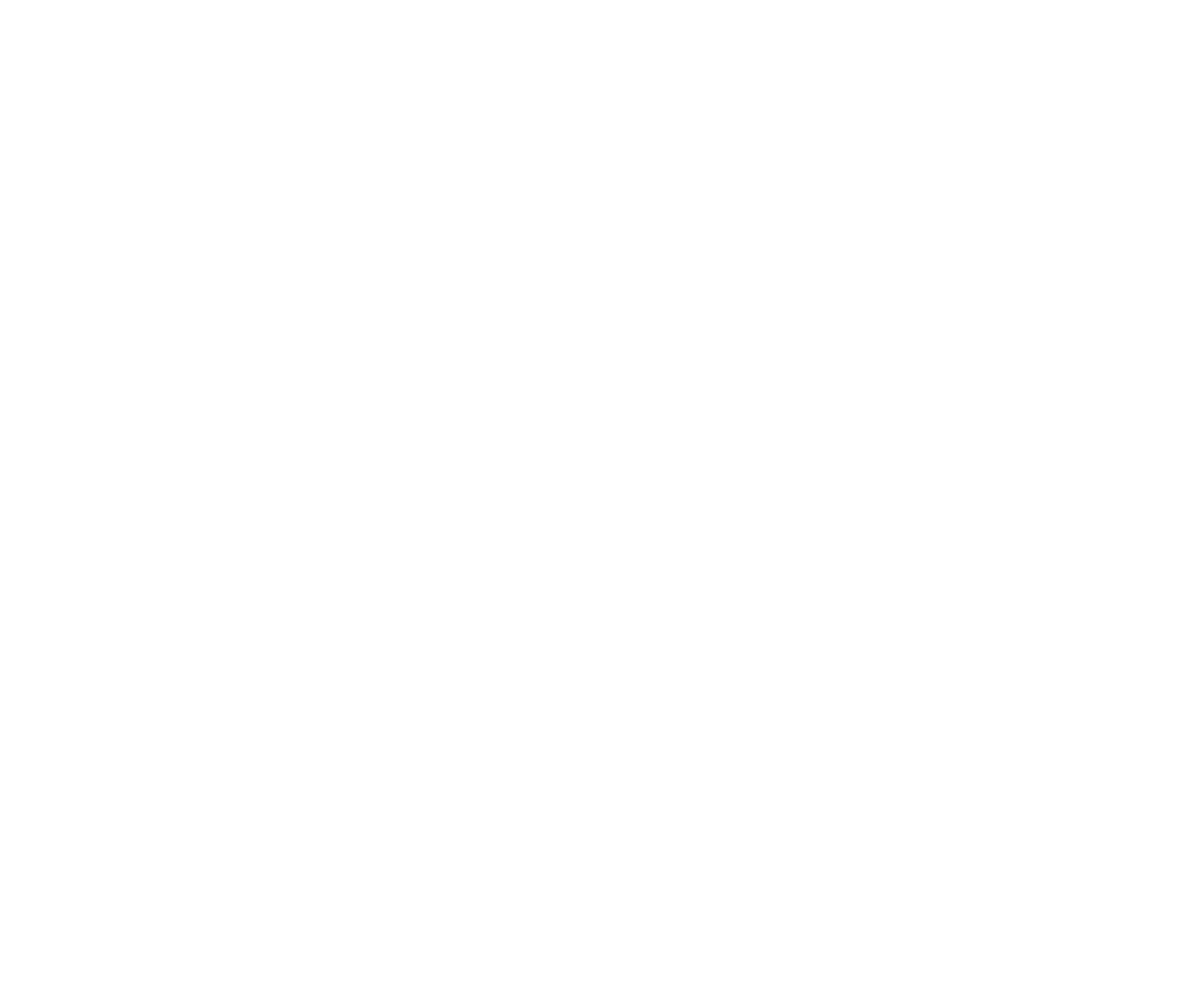
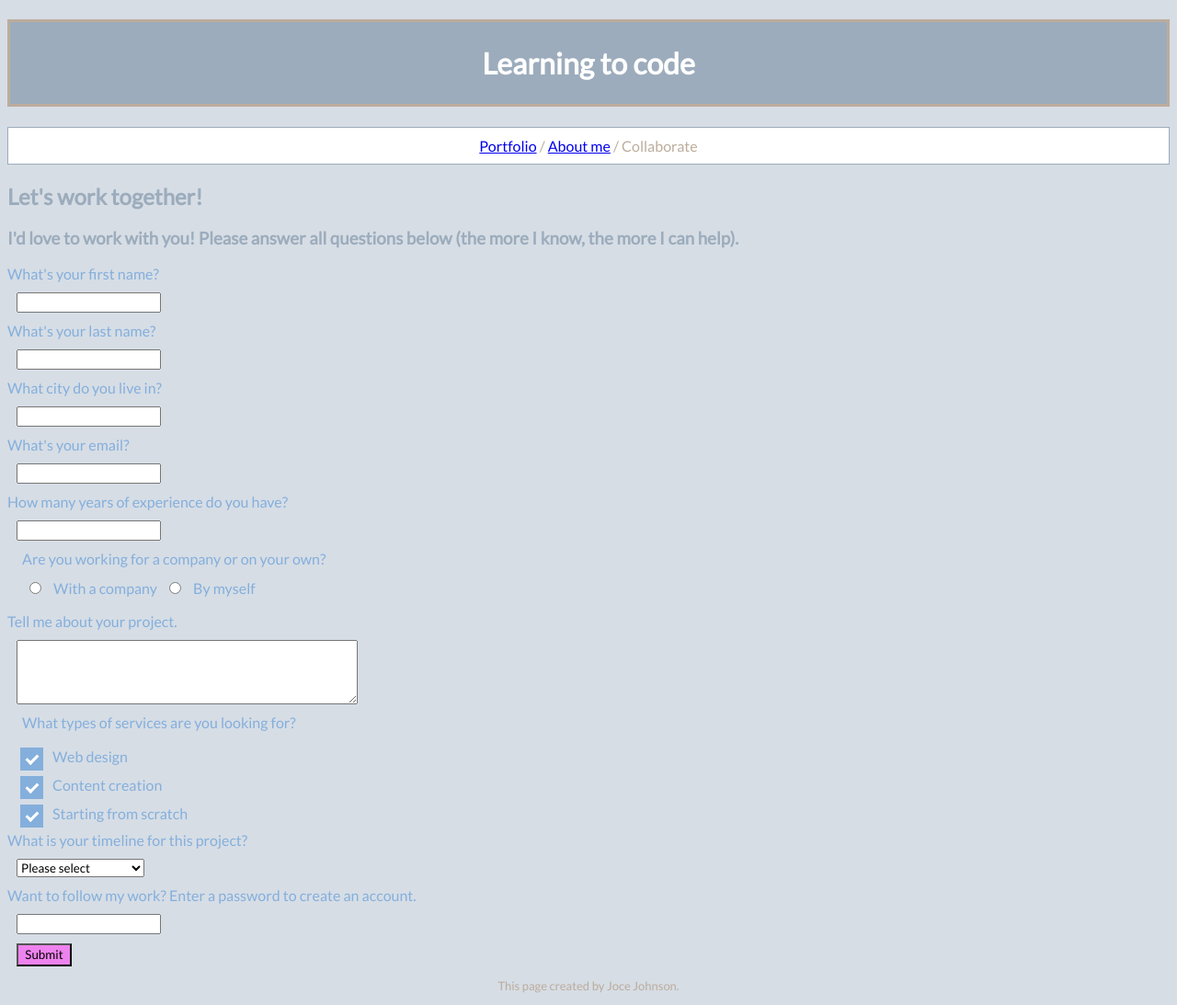
Before and after one commit to jocjoh/portfolio, a plain HTML site: page collaborate.html in a window 1280 px wide. Shown: the whole page at 92% size. Before the commit the page ends 800 px from the top, so only its background shows below. Drawn offline with Linux system fonts and the light colour scheme.

Commit message:
add styles to webform

```diff
--- a/collaborate.html
+++ b/collaborate.html
@@ -0,0 +1,96 @@
+<!DOCTYPE html>
+<html lang="en">
+  <head>
+    <meta charset="utf-8">
+    <title>Collaborate</title>
+    <script src="https://kit.fontawesome.com/e418cb4dcb.js"></script>
+    <link href="https://fonts.googleapis.com/css?family=Lato&display=swap" rel="stylesheet">
+    <link rel="stylesheet" type="text/css" href="styles/stylesheet.css">
+  </head>
+  <body>
+    <header>
+      <h1>Learning to code</h1>
+      <nav>
+        <a href="index.html">Portfolio</a> /
+        <a href="about-me.html">About me</a> /
+        Collaborate
+      </nav>
+    </header>
+    <h2>Let's work together!</h2>
+    <h3>I'd love to work with you! Please answer all questions below (the more I know, the more I can help).</h3>
+    <form method="GET">
+      <label>What's your first name?
+        <input type="text" name="firstName">
+      </label>
+
+      <label>What's your last name?
+        <input type="text" name="lastName">
+      </label>
+
+      <label>What city do you live in?
+        <input type="text" name="collaboratorCity">
+      </label>
+
+      <label>What's your email?
+        <input type="email" name="collaboratorEmail">
+      </label>
+
+      <label>How many years of experience do you have?
+        <input type="number" name="yearsCount">
+      </label>
+
+      <fieldset>
+        <legend>Are you working for a company or on your own?</legend>
+        <label>
+          <input type="radio" name="special" value="company">
+          With a company
+        </label>
+        <label>
+          <input type="radio" name="special" value="myself">
+          By myself
+        </label>
+      </fieldset>
+
+      <label>Tell me about your project.
+        <textarea name="collaboratorProject" rows="4" cols="50"></textarea>
+      </label>
+
+      <fieldset class="checkbox">
+        <legend>What types of services are you looking for?</legend>
+        <label>Web design
+          <input type="checkbox" name="type" value="webDesign">
+          <span class="checkmark"></span>
+        </label>
+        <label>Content creation
+          <input type="checkbox" name="type" value="contentCreation">
+          <span class="checkmark"></span>
+        </label>
+        <label>Starting from scratch
+          <input type="checkbox" name="type" value="startScratch">
+          <span class="checkmark"></span>
+        </label>
+      </fieldset>
+
+      <label>What is your timeline for this project?
+        <select name="hours">
+          <option value="">Please select</option>
+          <option value="few">3 months</option>
+          <option value="some">6 months</option>
+          <option value="many">more than 6 months</option>
+        </select>
+      </label>
+
+
+      <label>Want to follow my work? Enter a password to create an account.
+        <input type="password" name="accountPW">
+      </label>
+
+      <input type="submit" value="Submit">
+    </form>
+
+    <footer>
+      <p>This page created by Joce Johnson.</p>
+    </footer>
+
+  </body>
+</html>
--- a/styles/stylesheet.css
+++ b/styles/stylesheet.css
@@ -138,3 +138,99 @@ footer {
 img {
   border: white solid 5px;
 }
+
+/*Style for web forms starts here*/
+
+button, input, select, textarea {
+  font-family: 'Lato', sans-serif;
+  box-sizing: border-box;
+  display: block;
+  margin: 10px;
+}
+
+label {
+  font-family: 'Lato', sans-serif;
+  color: #84AFDC;
+}
+
+fieldset {
+  font-family: 'Lato', sans-serif;
+  color: #84AFDC;
+  border: none;
+}
+
+input[type=submit] {
+  width: 60px;
+  height: 25px;
+  font-family: 'Lato', sans-serif;
+  justify-content: center;
+  background-color: violet;
+}
+
+input[type=password]:focus {
+  background-color: #84AFDC;
+  outline: none;
+}
+
+fieldset input {
+  display: inline;
+}
+
+.checkbox input {
+  position: absolute;
+  opacity: 0;
+  cursor: pointer;
+  height: 0;
+  width: 0;
+}
+
+.checkbox label {
+  display: block;
+  position: relative;
+  padding-left: 35px;
+  margin-top: 12px;
+  cursor: pointer;
+  -webkit-user-select: none;
+  -moz-user-select: none;
+  -ms-user-select: none;
+  user-select: none;
+}
+
+.checkmark {
+  position: absolute;
+  top: 0;
+  left: 0;
+  height: 25px;
+  width: 25px;
+  background-color: #84AFDC;
+}
+
+.checkbox label:hover input ~ .checkmark {
+  background-color: #BCAC9C;
+}
+
+.checkbox input:checked ~ .checkmark {
+  background-color: violet;
+}
+
+.checkmark:after {
+  content: "";
+  position: absolute;
+  display: none;
+}
+
+.checkmark:after {
+  display: block;
+}
+
+.checkbox .checkmark:after {
+  left: 9px;
+  top: 5px;
+  width: 5px;
+  height: 10px;
+  border: solid white;
+  border-width: 0 3px 3px 0;
+  -webkit-transform: rotate(45deg);
+  -ms-transform: rotate(45deg);
+  transform: rotate(45deg);
+}
```
Also changed, not shown: about-me.html (+2 -1 lines), index.html (+2 -1 lines).
